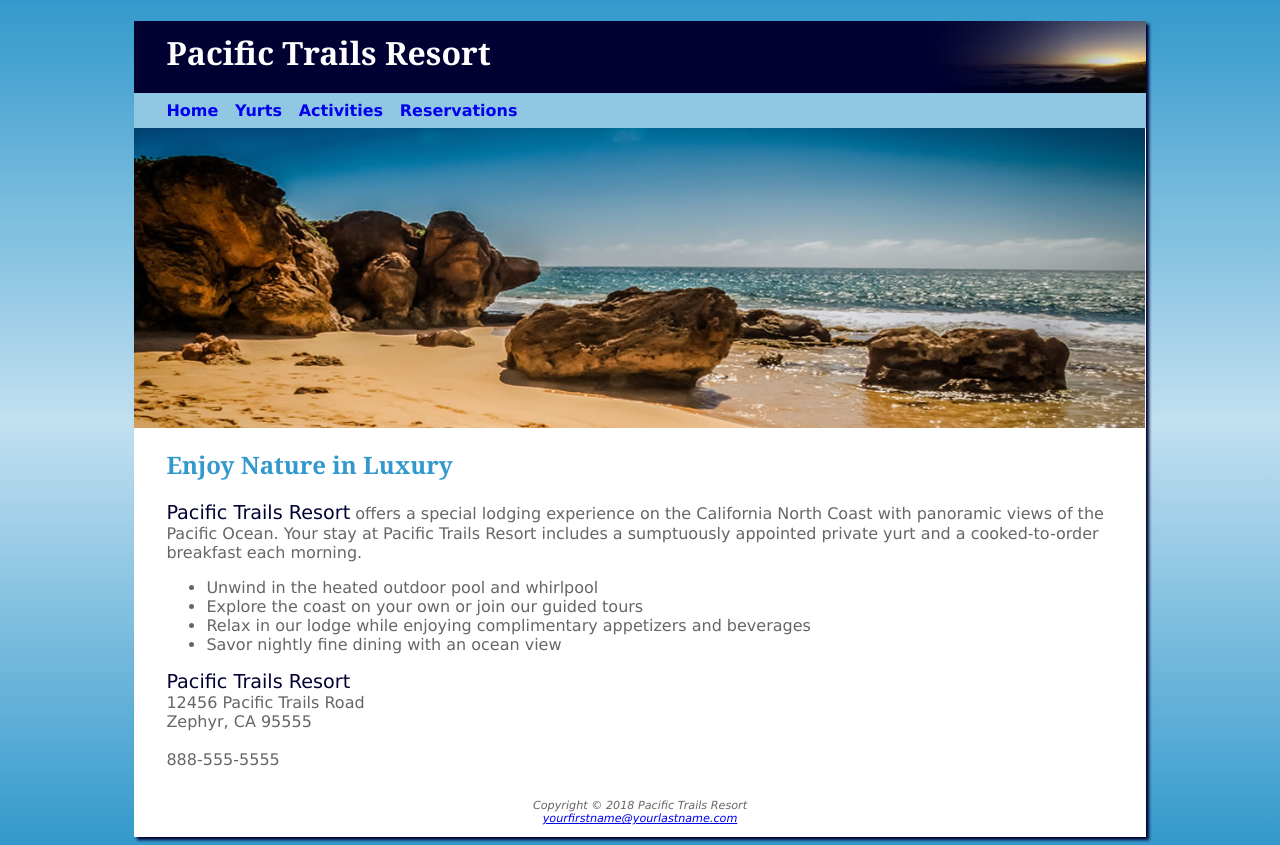
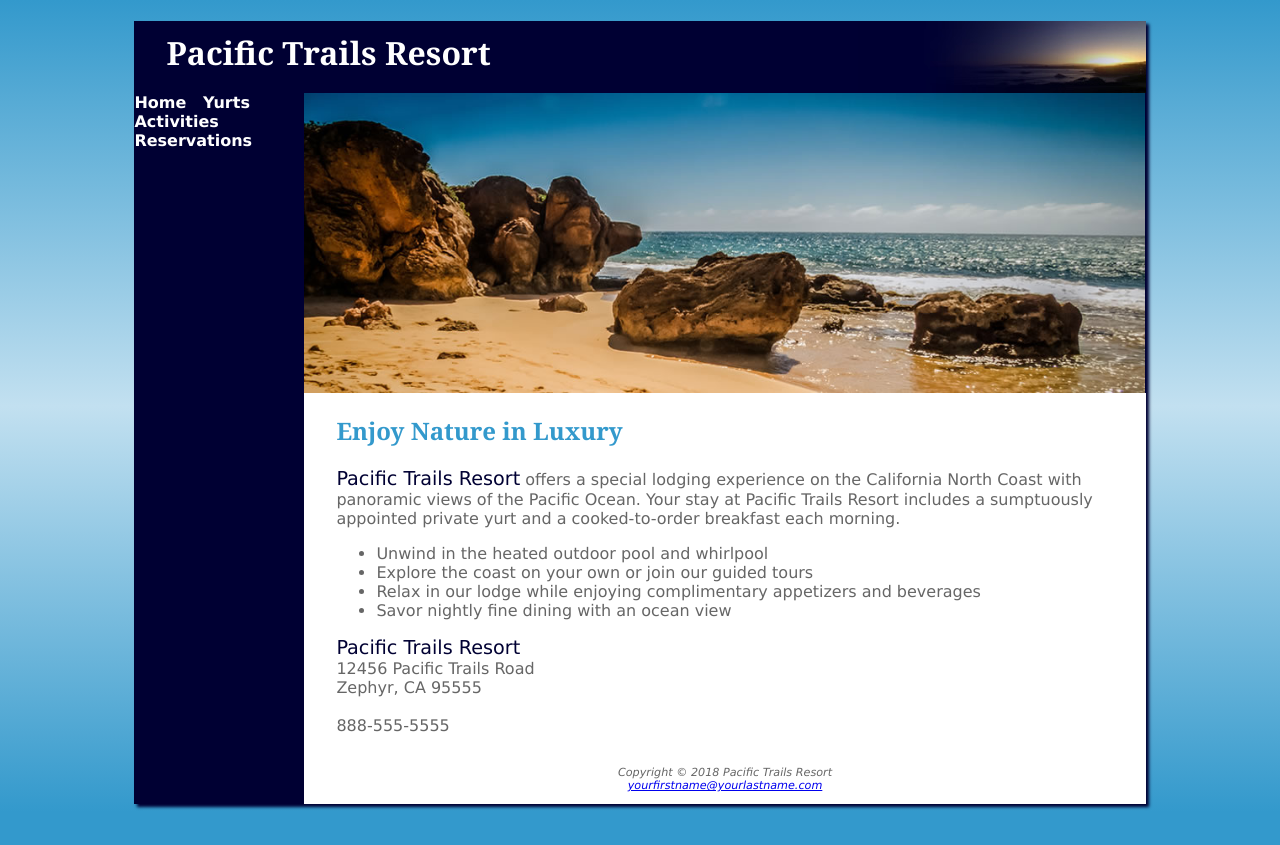
Before and after one commit to 44144-Sp22/ch6casestudy-BromanJozy, a plain HTML site: page index.html in a window 1280 px wide. After the commit the page ends 812 px from the top, so only its background shows below. Drawn offline with Linux system fonts and the light colour scheme.

Commit message:
Completed task 2

```diff
--- a/pacific.css
+++ b/pacific.css
@@ -6,6 +6,7 @@ body { background-color: #3399CC;
 header { background-color: #000033;
          color: #FFFFFF;
 		 font-family: Georgia, serif;
+     display: block;
 
 }
 h1 { line-height: 200%;
@@ -17,8 +18,25 @@ h1 { line-height: 200%;
 	 margin-bottom: 0;
 }
 nav { font-weight: bold;
-      background-color: #90C7E3;
 	  padding: .5em .5em .5em 2em;
+    float: left;
+    width: 160px;
+    padding: 0;
+    display: block;
+
+}
+nav a:link{
+  color: #FFFFFF;
+}
+nav a:visited{
+  color: #C2E0F0;
+}
+nav a:hover{
+  color: #CCCCCC;
+}
+nav ul{
+  padding-left: 1em;
+  list-style-image: none;
 }
 h2 { color: #3399CC;
      font-family: Georgia, serif;
@@ -29,36 +47,50 @@ dt { color: #000033;
 }
 .resort { color: #000033;
           font-size: 1.2em;
+          box-sizing: border-box;
 }
 footer { font-size: .70em;
          font-style: italic;
 		 text-align: center;
 		 padding: 1em;
+     margin-left: 170px;
+     background-color: #FFF;
+     display: block;
+
 }
 main { padding-left: 2em;
       padding-right: 2em;
 	  display: block;
+    background-color: #FFFFFF;
+    margin-left: 170px;
+    padding-top: 1px;
+    padding-bottom: 1px;
+    display: block;
+
 }
 #homehero { height: 300px;
            background-image: url(coast.jpg);
 		   background-size: 100% 100%;
 		   background-repeat: no-repeat;
+       margin-left: 170px;
 }
 #yurthero { height: 300px;
            background-image: url(yurt.jpg);
 		   background-size: 100% 100%;
 		   background-repeat: no-repeat;
+       margin-left: 170px;
 }
 #trailhero { height: 300px;
            background-image: url(trail.jpg);
 		   background-size: 100% 100%;
 		   background-repeat: no-repeat;
+       margin-left: 170px;
 }
 nav a { text-decoration: none; }
 #wrapper { width: 80%;
           margin-left: auto;
 		  margin-right: auto;
-		  background-color: #FFFFFF;
+		  background-color: #000033;
 		  min-width: 700px;
 		  max-width: 1024px;
 		  box-shadow: 3px 3px 3px #000033;
```
